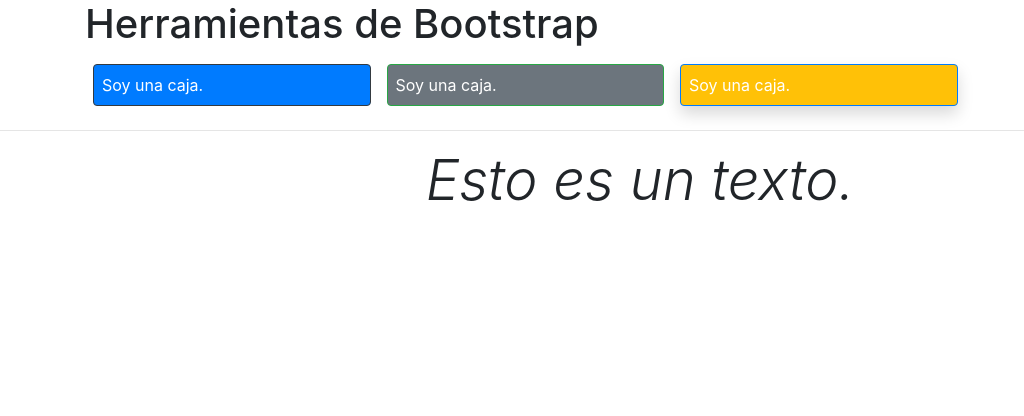
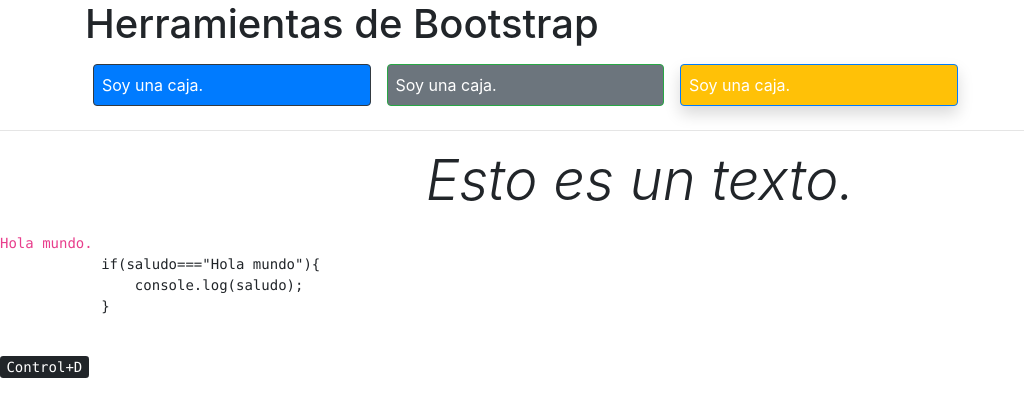
Before and after one commit to JoseLG03/Bootstrap-4, a plain HTML site: page herramientas.html in a window 1280 px wide. Shown: the whole page, without its empty margins (0-1024 px from the left). Drawn offline with Linux system fonts and the light colour scheme.

Commit message:
etiquetas code

```diff
--- a/herramientas.html
+++ b/herramientas.html
@@ -21,6 +21,15 @@
         </div>
         <hr>
         <p class="display-4 font-italic text-center">Esto es un texto.</p>
+        <code>Hola mundo.</code>
+        <pre>
+            if(saludo==="Hola mundo"){
+                console.log(saludo);
+            }
+        </pre>
+        <kbd>
+            Control+D
+        </kbd>
         <script  type="text/javascript" src="lbs/jquery/jquery-3.5.1.min.js"></script>
         <script type="text/javascript" src="lbs/bootstrap/js/bootstrap.min.js"></script>
     </body>
```
